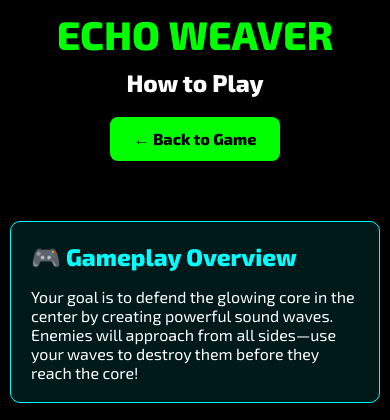
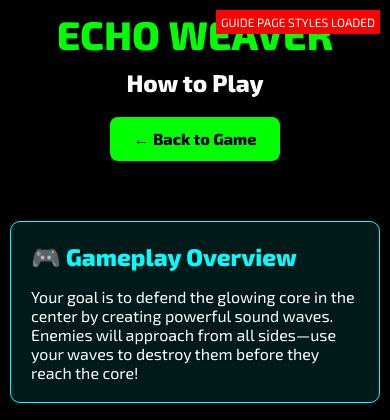
Before and after one commit to PixelCode01/Echo-Weaver, a Flask app: page /guide in a window 390 px wide. Shown: the top 420 px of the page. Run offline with Flask 3, Linux system fonts and the light colour scheme.

Commit message:
Add comprehensive diagnostic logging to identify root causes
- Add device detection logging to verify mobile detection
- Add mobile controls initialization logging with error handling
- Add touch cooldown element existence checks
- Add cooldown calculation debugging every 60 frames
- Add game loop integration logging for mobile controls
- Add guide page CSS debugging with visible indicator
- Add JavaScript debugging for guide page scrolling issues
- Add force scroll test to verify scrolling capability
- Add comprehensive error logging for troubleshooting

```diff
--- a/templates/guide.html
+++ b/templates/guide.html
@@ -21,6 +21,24 @@
         /* Ensure the guide page can scroll */
         body.guide-page {
             overflow-y: scroll !important;
+        }
+
+        /* Force scroll on all elements */
+        body.guide-page * {
+            overflow: visible !important;
+        }
+
+        /* Debug: Add visible border to see if styles are applied */
+        body.guide-page::before {
+            content: 'GUIDE PAGE STYLES LOADED';
+            position: fixed;
+            top: 10px;
+            right: 10px;
+            background: red;
+            color: white;
+            padding: 5px;
+            z-index: 9999;
+            font-size: 12px;
         }
 
         .guide-container {
@@ -164,5 +182,26 @@
             </div>
         </div>
     </div>
+
+    <script>
+        // Debug script to check CSS conflicts
+        console.log('Guide page loaded');
+
+        // Check if body has guide-page class
+        console.log('Body classes:', document.body.className);
+        console.log('Body overflow:', getComputedStyle(document.body).overflow);
+        console.log('Body height:', getComputedStyle(document.body).height);
+
+        // Check if scrolling is possible
+        console.log('Document height:', document.documentElement.scrollHeight);
+        console.log('Window height:', window.innerHeight);
+        console.log('Can scroll:', document.documentElement.scrollHeight > window.innerHeight);
+
+        // Force scroll test
+        setTimeout(() => {
+            console.log('Attempting to scroll to bottom...');
+            window.scrollTo(0, document.documentElement.scrollHeight);
+        }, 1000);
+    </script>
 </body>
 </html>
```
Also changed, not shown: static/js/main.js (+19 -5 lines), static/js/mobile_controls.js (+28 -1 lines).
